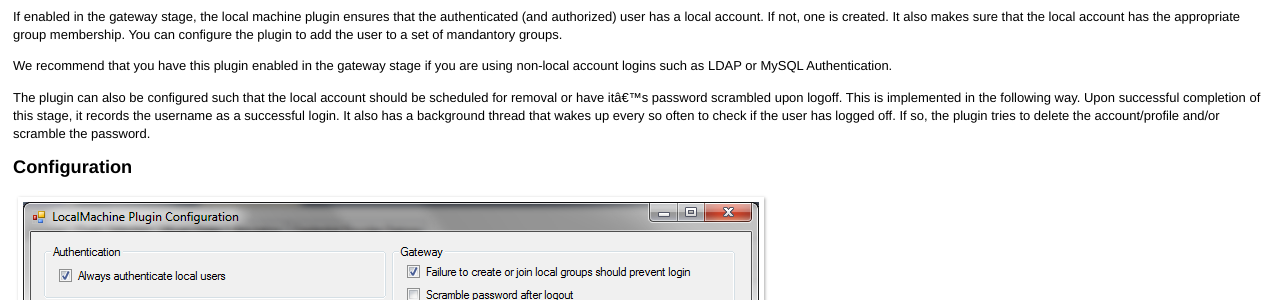
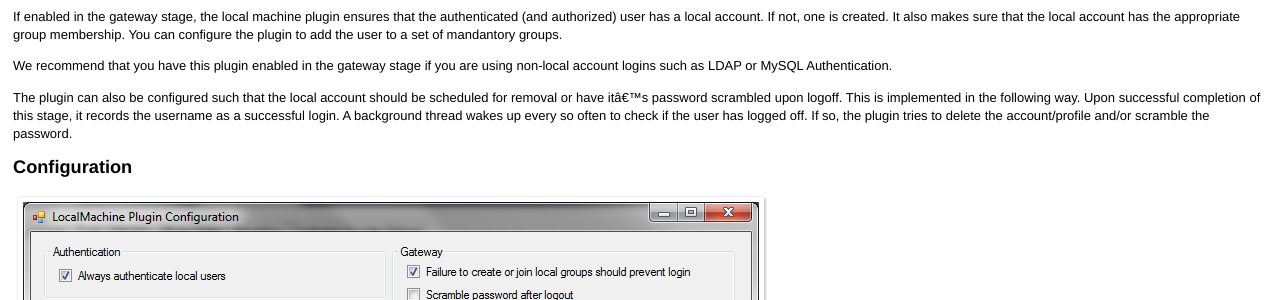
Before and after one commit to pgina/docs, a Jekyll site: the page built from local_machine.md, in a window 1280 px wide. Shown: the part 675-975 px from the top of the page. Built offline with Jekyll 4.4.1, drawn with Linux system fonts in a browser that asks for light colours.

Commit message:
Minor changes.

```diff
--- a/local_machine.md
+++ b/local_machine.md
@@ -62,7 +62,7 @@ non-local account logins such as LDAP or MySQL Authentication.
 The plugin can also be configured such that the local account should be scheduled
 for removal or have it's password scrambled upon logoff.  This is implemented in the
 following way.  Upon successful completion of this stage, it records the username
-as a successful login.  It also has a background thread that wakes up every so often to
+as a successful login.  A background thread wakes up every so often to
 check if the user has logged off.  If so, the plugin tries to delete the
 account/profile and/or scramble the password.
 
```
